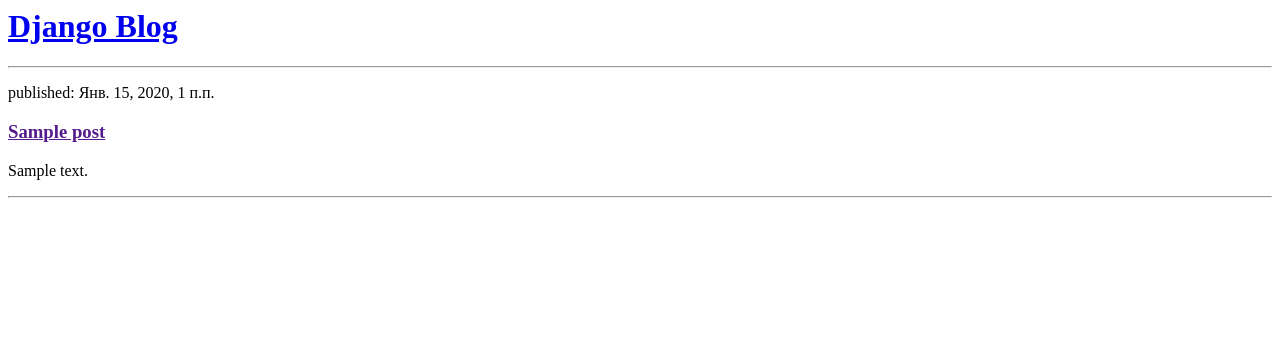
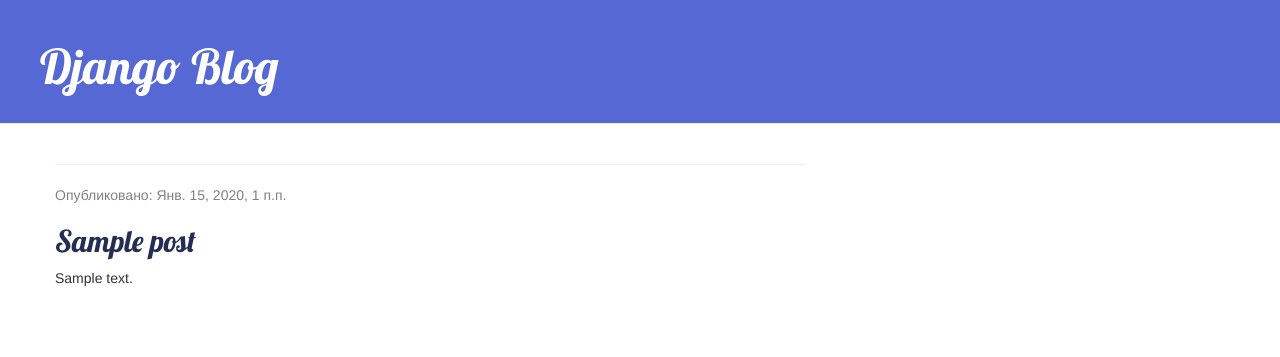
Before and after one commit to vvvolokitin/my-first-blog, a Django app: page / in a window 1280 px wide. Shown: the top 357 px of the page. Run offline with Django 3.2, Linux system fonts and the light colour scheme; tables that the repository leaves empty hold one stand-in row (values such as "Sample post"); some libraries are stand-ins or nearby versions.

Commit message:
Added view and template for detailed blog post as well as CSS for the site.

```diff
--- /dev/null
+++ b/blog/static/css/blog.css
@@ -0,0 +1,46 @@
+.page-header {
+    background-color: #5568d3;
+    margin-top: 0;
+    padding: 20px 20px 20px 40px;
+}
+
+.page-header h1, .page-header h1 a, .page-header h1 a:visited, .page-header h1 a:active {
+    color: #ffffff;
+    font-size: 36pt;
+    text-decoration: none;
+}
+
+.content {
+    margin-left: 40px;
+}
+
+h1, h2, h3, h4 {
+    font-family: 'Lobster', cursive;
+}
+
+.date {
+    color: #828282;
+}
+
+.save {
+    float: right;
+}
+
+.post-form textarea, .post-form input {
+    width: 100%;
+}
+
+.top-menu, .top-menu:hover, .top-menu:visited {
+    color: #ffffff;
+    float: right;
+    font-size: 26pt;
+    margin-right: 20px;
+}
+
+.post {
+    margin-bottom: 70px;
+}
+
+.post h2 a, .post h1 a:visited {
+    color: #232e52;
+}
--- a/blog/templates/blog/post_list.html
+++ b/blog/templates/blog/post_list.html
@@ -1,18 +1,22 @@
-<html>
-  <head>
-    <title>Django blog</title>
-  </head>
-  <body>
-    <div>
-      <h1><a href="{% url 'blog:post_list' %}">Django Blog</a></h1>
-    </div>
-    <div>
-      {% for post in posts %}
-        <hr>
-        <p>published: {{ post.published_date }}</p>
-        <h3><a href="">{{ post.title }}</a></h3>
-        <p>{{ post.text|linebreaksbr }}</p>
-        <hr>
-      {% endfor %}
-  </body>
-</html>
+{% extends 'base.html' %}
+{% load static %}
+
+{% block title %}
+  <title>Django blog</title>
+{% endblock %}
+
+{% block content %}
+
+              {% for post in posts %}
+                  <hr>
+                  <div class="post">
+                      <div class="date">
+                        <p>Опубликовано: {{ post.published_date }}</p>
+                      </div>
+                      <h2><a href="{% url 'blog:post_detail' pk=post.pk %}">
+                        {{ post.title }}</a></h2>
+                      <p>{{ post.text|linebreaksbr }}</p>
+                  </div>
+              {% endfor %}
+
+{% endblock %}
--- a/blog/urls.py
+++ b/blog/urls.py
@@ -5,5 +5,6 @@
 app_name = 'blog'
 
 urlpatterns = [
+    path('post/<int:pk>/', views.post_detail, name='post_detail'),
     path('', views.post_list, name='post_list'),
 ]
--- a/blog/views.py
+++ b/blog/views.py
@@ -1,4 +1,4 @@
-from django.shortcuts import render
+from django.shortcuts import render, get_object_or_404
 from django.utils import timezone
 
 from .models import Post
@@ -17,3 +17,15 @@
             'posts': posts
         }
     )
+
+
+def post_detail(request, pk):
+    post = get_object_or_404(
+        Post,
+        pk=pk
+    )
+    return render(
+        request,
+        'blog/post_detail.html',
+        {'post': post}
+    )
--- a/mysite/settings.py
+++ b/mysite/settings.py
@@ -48,7 +48,7 @@
 TEMPLATES = [
     {
         'BACKEND': 'django.template.backends.django.DjangoTemplates',
-        'DIRS': [],
+        'DIRS': ['templates',],
         'APP_DIRS': True,
         'OPTIONS': {
             'context_processors': [
--- /dev/null
+++ b/templates/base.html
@@ -0,0 +1,29 @@
+{% load static %}
+<html>
+  <head>
+
+    <link rel="stylesheet"
+      href="//maxcdn.bootstrapcdn.com/bootstrap/3.2.0/css/bootstrap.min.css">
+    <link rel="stylesheet"
+      href="//maxcdn.bootstrapcdn.com/bootstrap/3.2.0/css/bootstrap-theme.min.css">
+    <link rel="stylesheet"
+      href="https://fonts.googleapis.com/css?family=Lobster&subset=latin,cyrillic"
+      type="text/css">
+    <link rel="stylesheet" href="{% static 'css/blog.css' %}">
+    {% block title %}
+    {% endblock %}
+  </head>
+  <body>
+    <div class="page-header">
+      {% include "includes/header.html" %}
+    </div>
+    <div class="content container">
+        <div class="row">
+            <div class="col-md-8">
+              {% block content %}
+              {% endblock %}
+            </div>
+        </div>
+    </div>
+  </body>
+</html>
--- /dev/null
+++ b/templates/includes/header.html
@@ -0,0 +1,4 @@
+{% load static %}
+<header>
+  <h1><a href="{% url 'blog:post_list' %}">Django Blog</a></h1>
+</header>
```
Also changed, not shown: blog/templates/blog/post_detail.html (added, +19 -0 lines).
